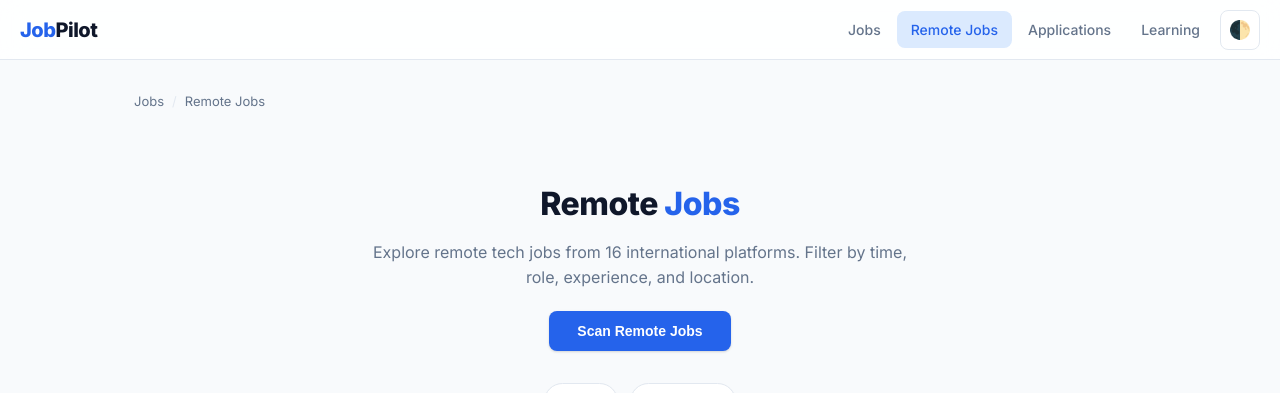
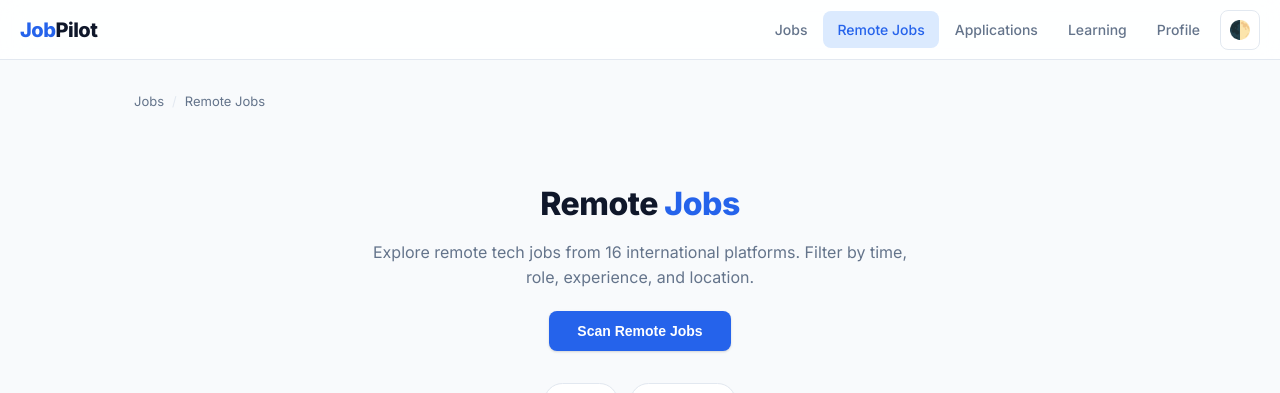
Before and after one commit to ssmugdho7/jobpilot, a Flask app: template app/web/templates/remote_jobs.html in a window 1280 px wide. Shown: the top 393 px of the page. Run offline with Flask 3, Linux system fonts and the light colour scheme; the template is opened without the code that fills it, so the values that code supplies are empty; parts of the project's set-up code (start-up, migrations or seed data) failed here and were passed over.

Commit message:
Add Profile tab to remote_jobs and applications navbars

```diff
--- a/app/web/templates/applications.html
+++ b/app/web/templates/applications.html
@@ -147,6 +147,7 @@
         <a href="/remote_jobs">Remote Jobs</a>
         <a href="/applications" class="active">Applications</a>
         <a href="/learning">Learning</a>
+        <a href="/profile">Profile</a>
       </nav>
       <button class="theme-btn" onclick="toggleTheme()">🌓</button>
       {% if user %}
--- a/app/web/templates/remote_jobs.html
+++ b/app/web/templates/remote_jobs.html
@@ -172,6 +172,7 @@
         <a href="/remote_jobs" class="active">Remote Jobs</a>
         <a href="/applications">Applications</a>
         <a href="/learning">Learning</a>
+        <a href="/profile">Profile</a>
       </nav>
       <button class="theme-btn" onclick="toggleTheme()" title="Toggle theme">🌓</button>
       {% if user %}
```
